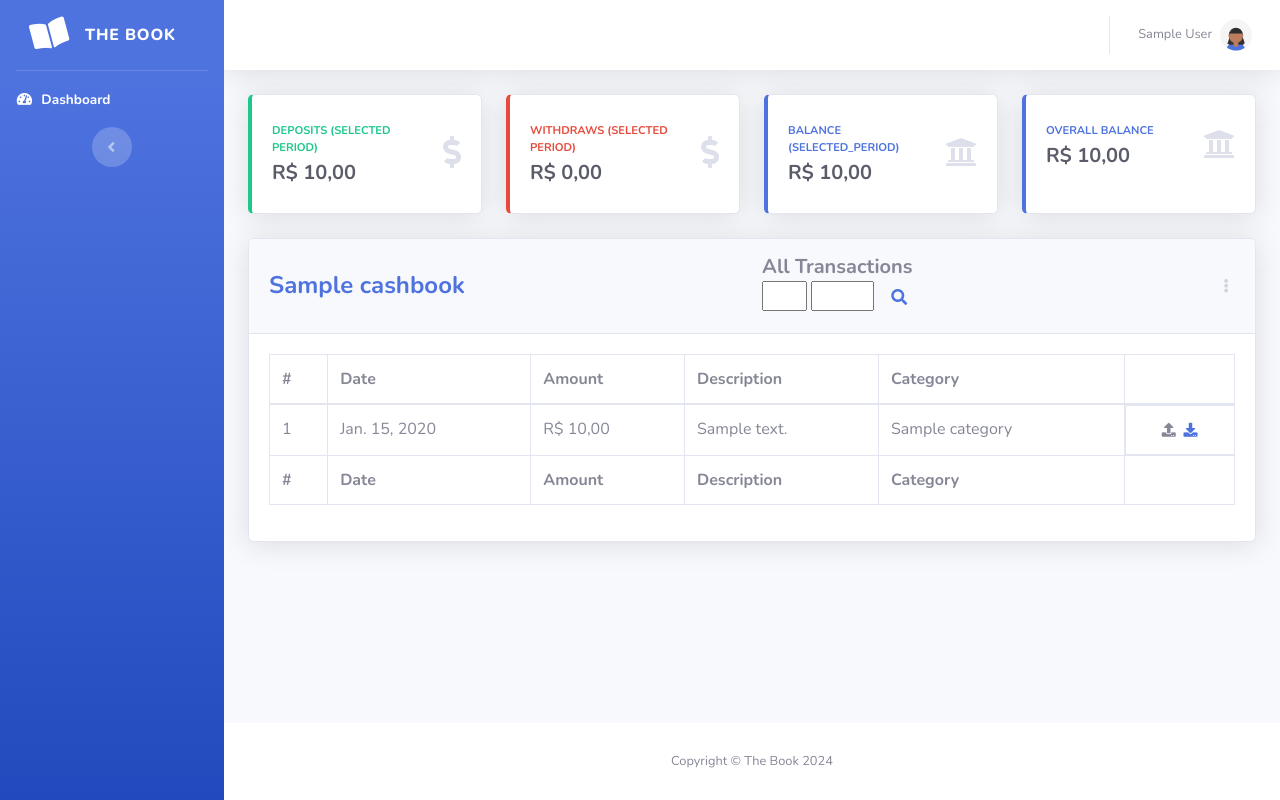
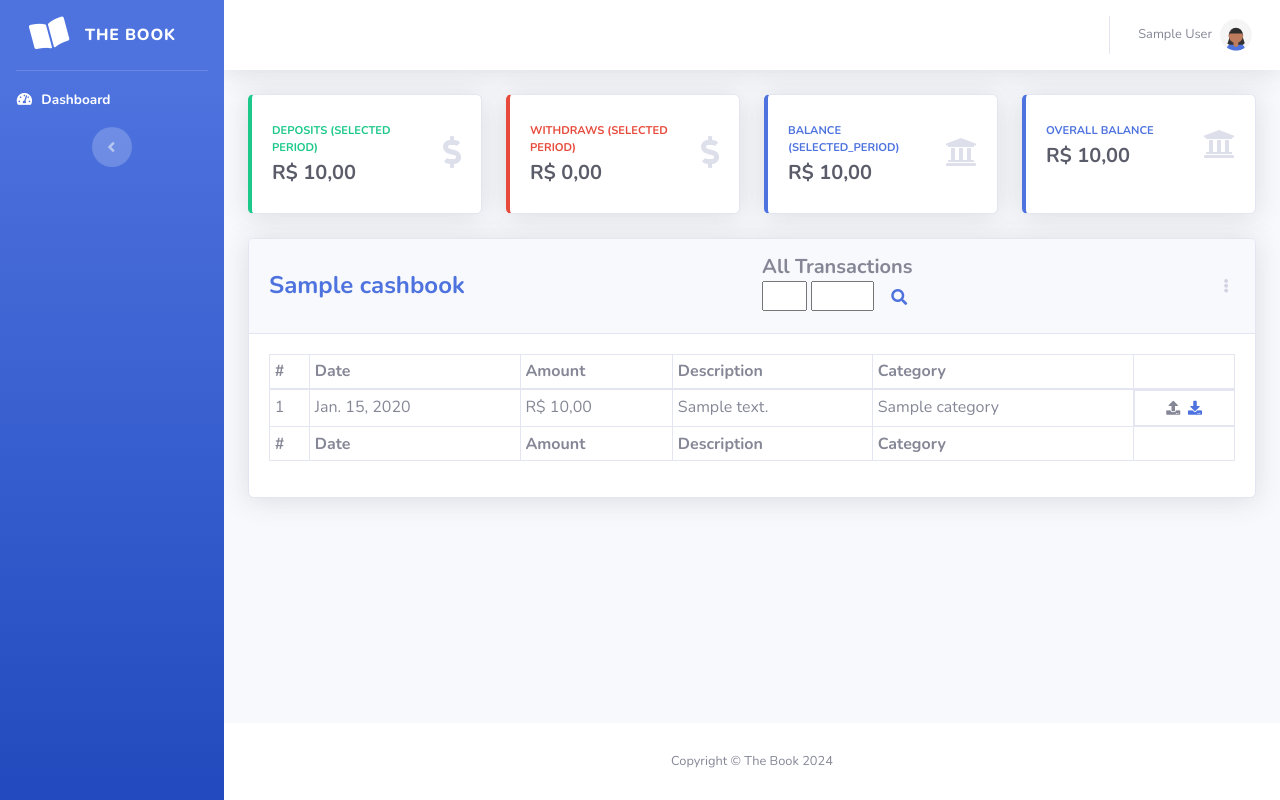
Before and after one commit to lhc/thebook, a Django app: a page that uses thebook/bookkeeping/templates/bookkeeping/transactions.html in a window 1280 px wide. Run offline with Django 5.2, Linux system fonts and the light colour scheme; a user stored in the database is signed in; tables that the repository leaves empty hold one stand-in row (values such as "Sample post"); some libraries are stand-ins or nearby versions.

Commit message:
Make transactions list table more condensed

```diff
--- a/thebook/bookkeeping/templates/bookkeeping/transactions.html
+++ b/thebook/bookkeeping/templates/bookkeeping/transactions.html
@@ -142,7 +142,7 @@
   </div>
   <div class="card-body">
     <div class="table-responsive">
-      <table class="table table-bordered" id="transactions" width="100%" cellspacing="0">
+      <table class="table table-sm table-bordered" id="transactions" width="100%" cellspacing="0">
         <thead>
           <tr>
             <th>{% translate "#" %}</th>
@@ -391,8 +391,8 @@
             { orderable: false, targets: 5 }
           ],
           columns: [
-            { width: "5%" },
-            { width: "10%" },
+            { width: "6%" },
+            { width: "9%" },
             { width: "10%" },
             { width: "50%" },
             { width: "15%" },
```
